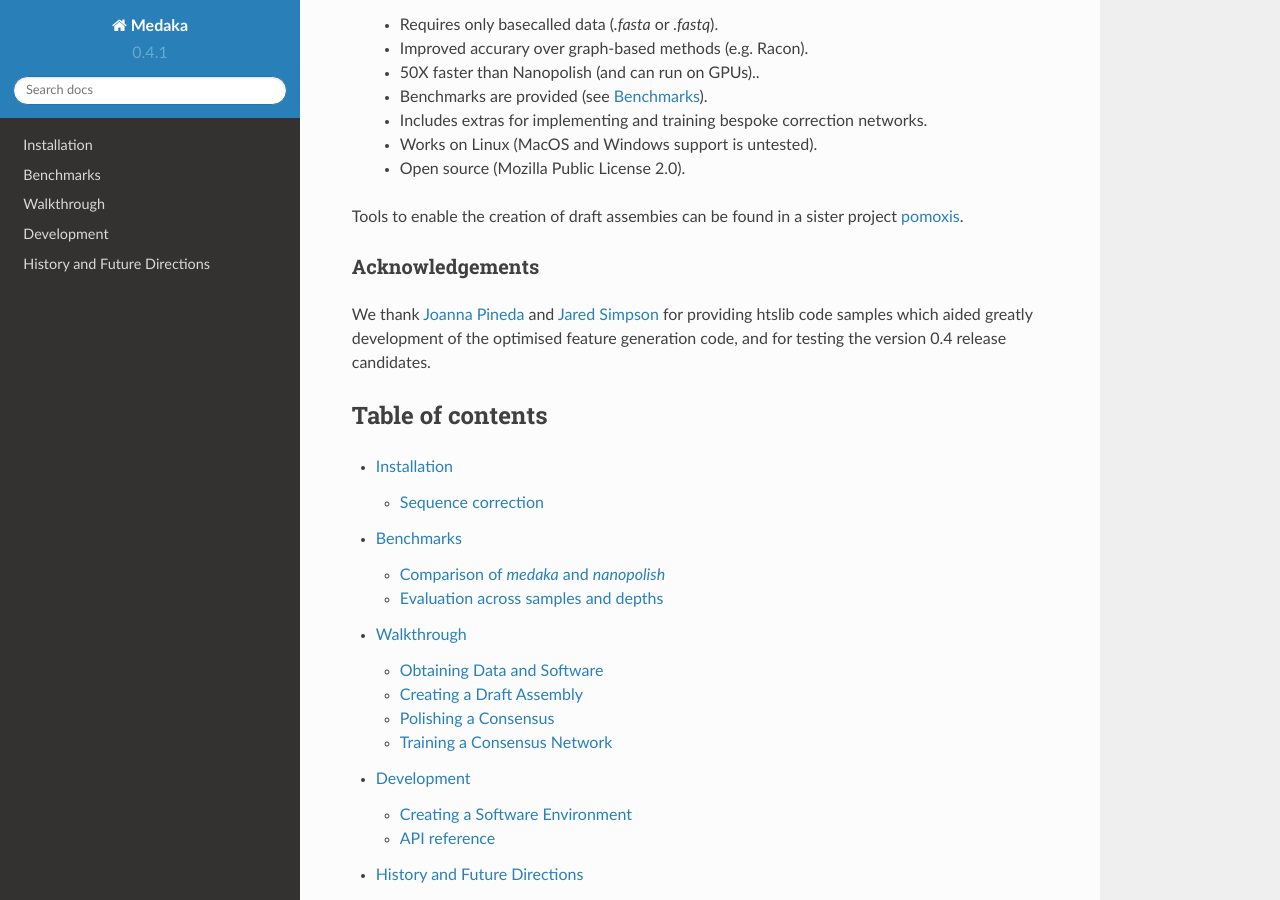
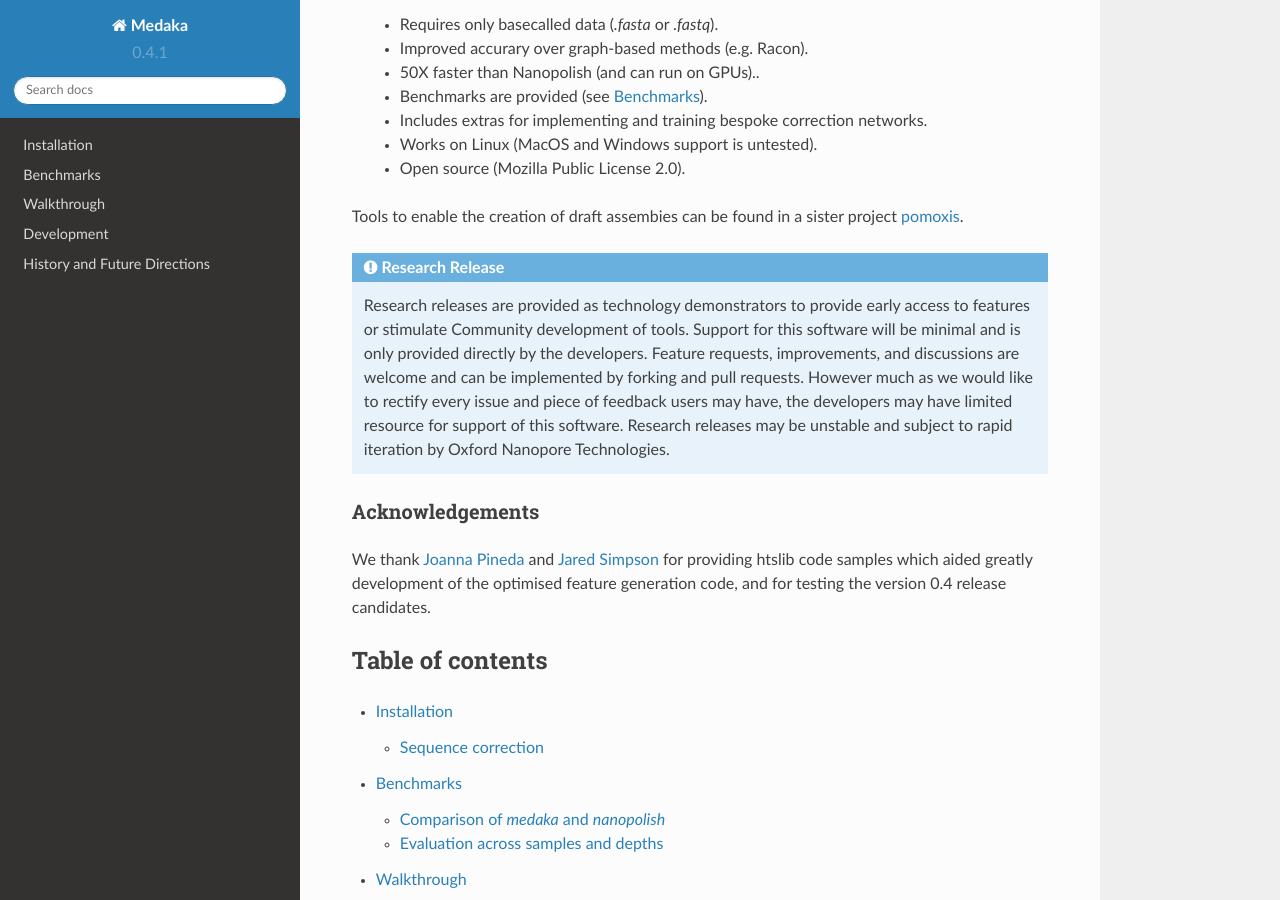
Before and after one commit to nanoporetech/medaka, a Sphinx documentation site: the page built from docs/index.rst, in a window 1280 px wide and 900 px high, scrolled down 491 px. Built offline with Sphinx 7.4.7 and the Read the Docs theme 2.0.0, drawn with Linux system fonts in a browser that asks for light colours; pages that are not in the unit, such as notebooks, are missing from menus.

Commit message:
Add research release note to docs

```diff
--- a/docs/index.rst
+++ b/docs/index.rst
@@ -30,6 +30,18 @@ Features
 Tools to enable the creation of draft assembies can be found in a sister
 project `pomoxis <https://github.com/nanoporetech/pomoxis>`_.
 
+.. admonition:: Research Release
+
+    Research releases are provided as technology demonstrators to provide early
+    access to features or stimulate Community development of tools. Support for
+    this software will be minimal and is only provided directly by the developers.
+    Feature requests, improvements, and discussions are welcome and can be
+    implemented by forking and pull requests. However much as we would
+    like to rectify every issue and piece of feedback users may have, the
+    developers may have limited resource for support of this software. Research
+    releases may be unstable and subject to rapid iteration by Oxford Nanopore
+    Technologies.
+
 
 Acknowledgements
 ................
```
